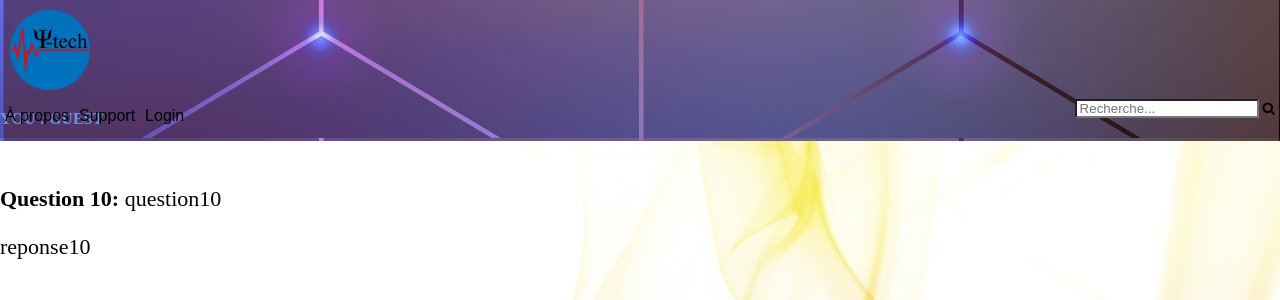
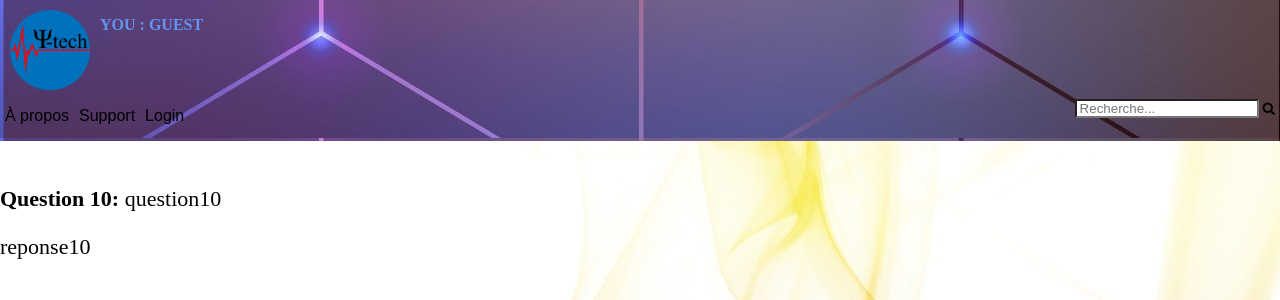
Before and after one commit to KynZix/Projet-APP-, a PHP site: page /FAQ.php in a window 1280 px wide. Shown: the top 300 px of the page. Run offline with PHP 8.4, Linux system fonts and the light colour scheme; data comes from the database, SQL or seed files in the repository.

Commit message:
Add files via upload

```diff
--- a/APP/header.php
+++ b/APP/header.php
@@ -6,11 +6,13 @@
 
 <header>
 	<nav class="group">
+		<div class="preheader">
+			<div>
 				<a href="index.php">
 					<img src="Media/logoapp.png" id="logo">
 				</a>
+			</div>
 			<div>
-
 				<p id="user">
 		          <strong>
 		            <?php
@@ -23,6 +25,14 @@
 		            ?>
 		          </strong>
 		        </p>
+			</div>
+
+		</div>
+
+
+		<div>
+
+
 
 		<ul class="menuoptions">
 			<div class="menu1">
```
Lines whose indentation alone changed are shown as unchanged.
